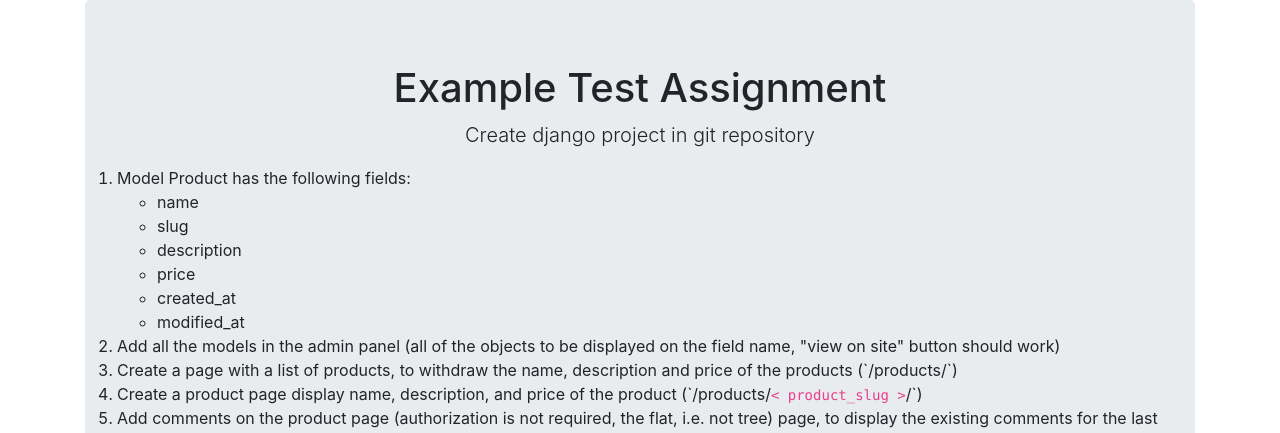
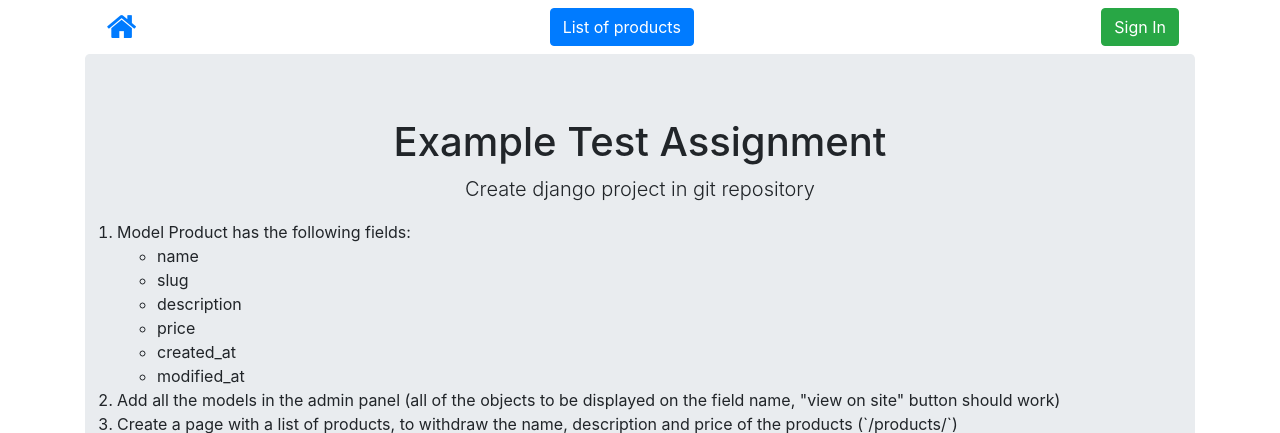
Before and after one commit to AlexeyTernavskiy/django-example-code, a Django app: template src/templates/index.html in a window 1280 px wide. Shown: the top 433 px of the page. Run offline with Django 3.2, Linux system fonts and the light colour scheme; the template is opened without the code that fills it, so the values that code supplies are empty; some libraries are stand-ins or nearby versions.

Commit message:
Create navigation and add to base template

```diff
--- a/src/templates/base.html
+++ b/src/templates/base.html
@@ -16,6 +16,7 @@
 <body class="container">
 
 <header class="main-header">
+    {% include 'blocks/_navigation.html' %}
 </header>
 
 <main class="main-content">
--- /dev/null
+++ b/src/templates/blocks/_navigation.html
@@ -0,0 +1,39 @@
+{% load i18n %}
+
+<nav class="navbar navbar-light">
+    <a href="{% url 'index' %}" class="pull-left m-r-1"><i class="fa fa-home fa-fw fa-2x" aria-hidden="true"></i></a>
+
+    <ul class="nav navbar-nav pull-left">
+        <li class="nav-item">
+            <a href="{% url 'products:list' %}" class="btn btn-primary">{% trans 'List of products' %}</a>
+        </li>
+        {% if user.is_authenticated %}
+            <li class="nav-item">
+                <span class="text-primary">{% trans 'Welcome, Dear' %} <strong>{{ user.username }}</strong></span>
+            </li>
+        {% endif %}
+    </ul>
+    <ul class="nav navbar-nav pull-right">
+        {% if user.is_authenticated %}
+            {% if user.is_superuser %}
+                <li class="nav-item">
+                    <a class="btn btn-success" target="_blank" href="{% url 'admin:index' %}">
+                        {% trans 'Admin Panel' %}
+                    </a>
+                </li>
+            {% endif %}
+            <li class="nav-item">
+                <a href="{% url 'account_logout' %}" class="btn btn-danger">{
+
+                    }% trans 'Log Out' %}
+                </a>
+            </li>
+        {% else %}
+            <li class="nav-item">
+                <a href="{% url 'account_login' %}" class="btn btn-success">
+                    {% trans 'Sign In' %}
+                </a>
+            </li>
+        {% endif %}
+    </ul>
+</nav>
```
